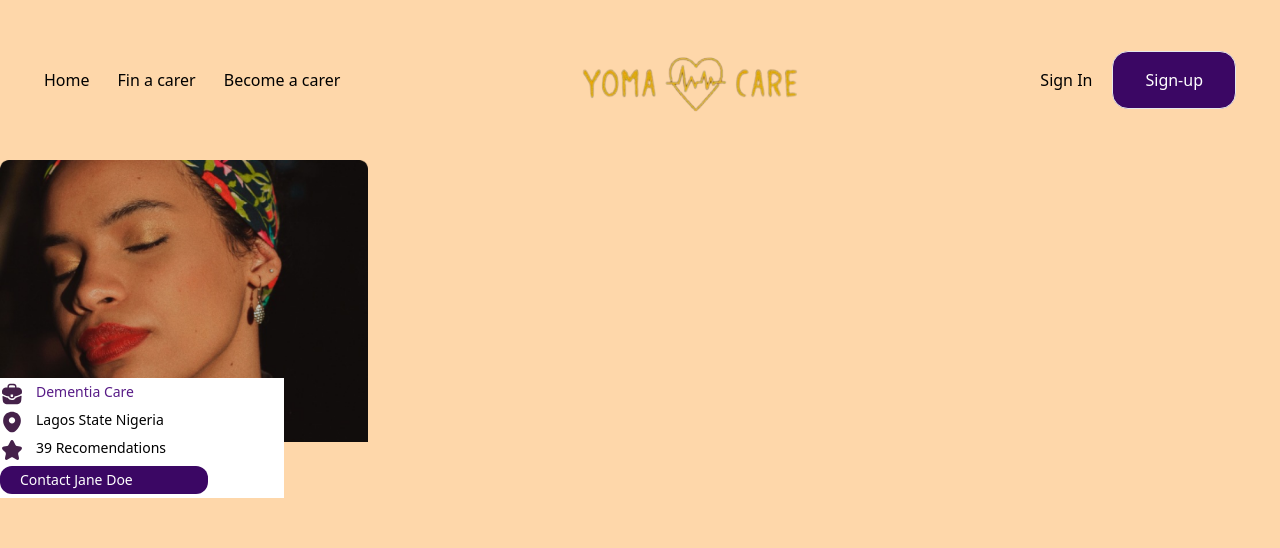
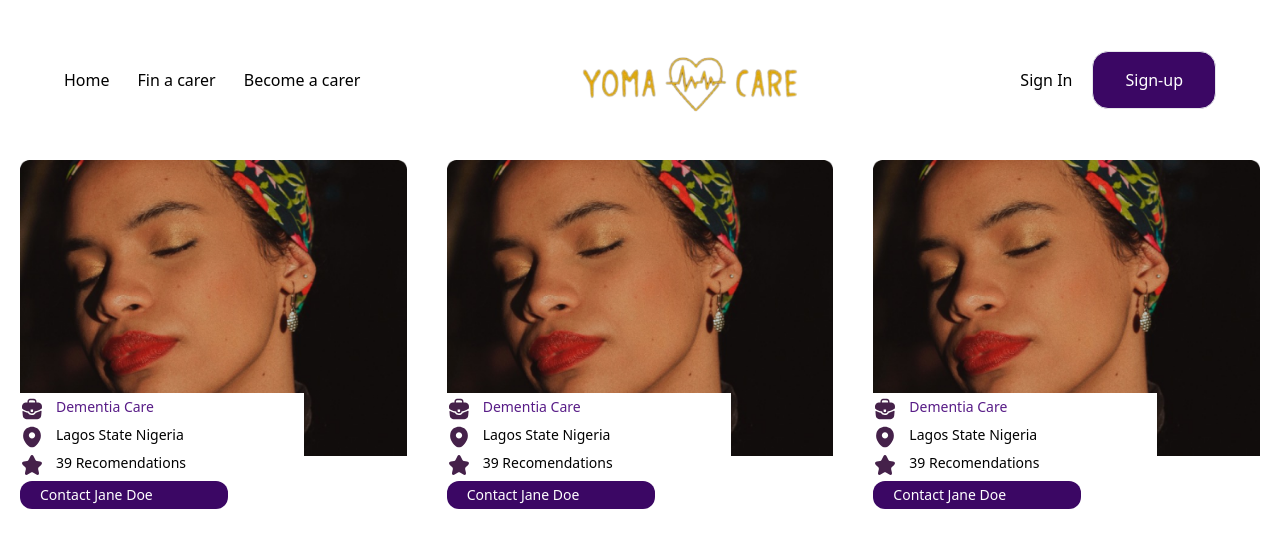
Before and after one commit to rexedge/yoma, a Next.js app: page / in a window 1280 px wide. Shown: the top 548 px of the page. Built offline with nearby package versions, Linux system fonts and the light colour scheme.

Commit message:
update to Micheal

```diff
--- a/src/app/layout.tsx
+++ b/src/app/layout.tsx
@@ -1,21 +1,22 @@
-import './globals.css'
-import { Inter } from 'next/font/google'
-
-const inter = Inter({ subsets: ['latin'] })
+import Header from '@/components/header';
+import './globals.css';
 
 export const metadata = {
-  title: 'Create Next App',
-  description: 'Generated by create next app',
-}
+	title: 'Yoma Care',
+	description: 'Generated by create next app',
+};
 
 export default function RootLayout({
-  children,
+	children,
 }: {
-  children: React.ReactNode
+	children: React.ReactNode;
 }) {
-  return (
-    <html lang="en">
-      <body className={"bg-orange-200"}>{children}</body>
-    </html>
-  )
+	return (
+		<html lang='en'>
+			<body className={''}>
+				<Header />
+				{children}
+			</body>
+		</html>
+	);
 }
--- a/src/app/page.tsx
+++ b/src/app/page.tsx
@@ -1,11 +1,14 @@
-import Body from "@/components/body";
-import Header from "@/components/header";
+import Body from '@/components/body';
+import Section from '@/components/ui/section';
 
 export default function Home() {
 	return (
-		<>
-		<Header/>
-		<Body/>
-		</>
+		<Section p='none'>
+			<div className='grid grid-cols-1 md:grid-cols-2 lg:grid-cols-3 gap-10'>
+				<Body />
+				<Body />
+				<Body />
+			</div>
+		</Section>
 	);
 }
--- a/src/components/body.js
+++ b/src/components/body.js
@@ -1,25 +1,27 @@
-export default function Body(){
-    return(
-        <>
-        <div>
-            <img src="/secure.png" width={368} height={480}/>
+import Image from "next/image";
+
+export default function Body() {
+    return (
+        <div className="max-w-[480px]">
+            <div className="w-full aspect-[1.3]">
+                <Image src="/secure.png" width={480} height={368} alt='' />
             </div>
             <div className=" bg-white w-[284px] h-[120px] relative bottom-16 ">
                 <div className="flex gap-3 pt-1">
                     <svg xmlns="http://www.w3.org/2000/svg" width="24" height="24" viewBox="0 0 24 24" fill="none">
-        <path d="M21.091 6.97953C20.241 6.03953 18.821 5.56953 16.761 5.56953H16.521V5.52953C16.521 3.84953 16.521 1.76953 12.761 1.76953H11.241C7.48101 1.76953 7.48101 3.85953 7.48101 5.52953V5.57953H7.24101C5.17101 5.57953 3.76101 6.04953 2.91101 6.98953C1.92101 8.08953 1.95101 9.56953 2.05101 10.5795L2.06101 10.6495L2.13847 11.4628C2.15273 11.6126 2.2334 11.7479 2.35929 11.8303C2.59909 11.9872 3.00044 12.2459 3.24101 12.3795C3.38101 12.4695 3.53101 12.5495 3.68101 12.6295C5.39101 13.5695 7.27101 14.1995 9.18101 14.5095C9.27101 15.4495 9.68101 16.5495 11.871 16.5495C14.061 16.5495 14.491 15.4595 14.561 14.4895C16.601 14.1595 18.571 13.4495 20.351 12.4095C20.411 12.3795 20.451 12.3495 20.501 12.3195C20.8977 12.0953 21.3093 11.819 21.6845 11.5484C21.7975 11.4668 21.8698 11.3408 21.8852 11.2023L21.901 11.0595L21.951 10.5895C21.961 10.5295 21.961 10.4795 21.971 10.4095C22.051 9.39953 22.031 8.01953 21.091 6.97953ZM13.091 13.8295C13.091 14.8895 13.091 15.0495 11.861 15.0495C10.631 15.0495 10.631 14.8595 10.631 13.8395V12.5795H13.091V13.8295ZM8.91101 5.56953V5.52953C8.91101 3.82953 8.91101 3.19953 11.241 3.19953H12.761C15.091 3.19953 15.091 3.83953 15.091 5.52953V5.57953H8.91101V5.56953Z" fill="#45214A"/>
-        <path d="M20.8733 13.7339C21.2269 13.5656 21.6342 13.8459 21.5988 14.2359L21.2398 18.1897C21.0298 20.1897 20.2098 22.2297 15.8098 22.2297H8.18984C3.78984 22.2297 2.96984 20.1897 2.75984 18.1997L2.41913 14.4519C2.38409 14.0664 2.78205 13.7865 3.13468 13.946C4.2741 14.4615 6.37724 15.3761 7.67641 15.7164C7.84072 15.7594 7.97361 15.877 8.04556 16.0309C8.65253 17.329 9.96896 18.0197 11.8698 18.0197C13.752 18.0197 15.085 17.3024 15.694 16.0011C15.766 15.8471 15.8991 15.7296 16.0635 15.6863C17.443 15.3233 19.6816 14.301 20.8733 13.7339Z" fill="#45214A"/>
+                        <path d="M21.091 6.97953C20.241 6.03953 18.821 5.56953 16.761 5.56953H16.521V5.52953C16.521 3.84953 16.521 1.76953 12.761 1.76953H11.241C7.48101 1.76953 7.48101 3.85953 7.48101 5.52953V5.57953H7.24101C5.17101 5.57953 3.76101 6.04953 2.91101 6.98953C1.92101 8.08953 1.95101 9.56953 2.05101 10.5795L2.06101 10.6495L2.13847 11.4628C2.15273 11.6126 2.2334 11.7479 2.35929 11.8303C2.59909 11.9872 3.00044 12.2459 3.24101 12.3795C3.38101 12.4695 3.53101 12.5495 3.68101 12.6295C5.39101 13.5695 7.27101 14.1995 9.18101 14.5095C9.27101 15.4495 9.68101 16.5495 11.871 16.5495C14.061 16.5495 14.491 15.4595 14.561 14.4895C16.601 14.1595 18.571 13.4495 20.351 12.4095C20.411 12.3795 20.451 12.3495 20.501 12.3195C20.8977 12.0953 21.3093 11.819 21.6845 11.5484C21.7975 11.4668 21.8698 11.3408 21.8852 11.2023L21.901 11.0595L21.951 10.5895C21.961 10.5295 21.961 10.4795 21.971 10.4095C22.051 9.39953 22.031 8.01953 21.091 6.97953ZM13.091 13.8295C13.091 14.8895 13.091 15.0495 11.861 15.0495C10.631 15.0495 10.631 14.8595 10.631 13.8395V12.5795H13.091V13.8295ZM8.91101 5.56953V5.52953C8.91101 3.82953 8.91101 3.19953 11.241 3.19953H12.761C15.091 3.19953 15.091 3.83953 15.091 5.52953V5.57953H8.91101V5.56953Z" fill="#45214A" />
+                        <path d="M20.8733 13.7339C21.2269 13.5656 21.6342 13.8459 21.5988 14.2359L21.2398 18.1897C21.0298 20.1897 20.2098 22.2297 15.8098 22.2297H8.18984C3.78984 22.2297 2.96984 20.1897 2.75984 18.1997L2.41913 14.4519C2.38409 14.0664 2.78205 13.7865 3.13468 13.946C4.2741 14.4615 6.37724 15.3761 7.67641 15.7164C7.84072 15.7594 7.97361 15.877 8.04556 16.0309C8.65253 17.329 9.96896 18.0197 11.8698 18.0197C13.752 18.0197 15.085 17.3024 15.694 16.0011C15.766 15.8471 15.8991 15.7296 16.0635 15.6863C17.443 15.3233 19.6816 14.301 20.8733 13.7339Z" fill="#45214A" />
                     </svg>
                     <div className=" text-purple-900 text-sm">Dementia Care</div>
                 </div>
                 <div className="flex gap-3 pt-1">
                     <svg xmlns="http://www.w3.org/2000/svg" width="24" height="24" viewBox="0 0 24 24" fill="none">
                         <g clip-path="url(#clip0_1525_2741)">
-        <path d="M20.6172 8.45C19.5672 3.83 15.5372 1.75 11.9972 1.75C11.9972 1.75 11.9972 1.75 11.9872 1.75C8.45717 1.75 4.41717 3.82 3.36717 8.44C2.19717 13.6 5.35717 17.97 8.21717 20.72C9.27717 21.74 10.6372 22.25 11.9972 22.25C13.3572 22.25 14.7172 21.74 15.7672 20.72C18.6272 17.97 21.7872 13.61 20.6172 8.45ZM11.9972 13.46C10.2572 13.46 8.84717 12.05 8.84717 10.31C8.84717 8.57 10.2572 7.16 11.9972 7.16C13.7372 7.16 15.1472 8.57 15.1472 10.31C15.1472 12.05 13.7372 13.46 11.9972 13.46Z" fill="#45214A"/>
+                            <path d="M20.6172 8.45C19.5672 3.83 15.5372 1.75 11.9972 1.75C11.9972 1.75 11.9972 1.75 11.9872 1.75C8.45717 1.75 4.41717 3.82 3.36717 8.44C2.19717 13.6 5.35717 17.97 8.21717 20.72C9.27717 21.74 10.6372 22.25 11.9972 22.25C13.3572 22.25 14.7172 21.74 15.7672 20.72C18.6272 17.97 21.7872 13.61 20.6172 8.45ZM11.9972 13.46C10.2572 13.46 8.84717 12.05 8.84717 10.31C8.84717 8.57 10.2572 7.16 11.9972 7.16C13.7372 7.16 15.1472 8.57 15.1472 10.31C15.1472 12.05 13.7372 13.46 11.9972 13.46Z" fill="#45214A" />
                         </g>
                         <defs>
                             <clipPath id="clip0_1525_2741">
-        <rect width="24" height="24" fill="white"/>
+                                <rect width="24" height="24" fill="white" />
                             </clipPath>
                         </defs>
                     </svg>
@@ -27,7 +29,7 @@ export default function Body(){
                 </div>
                 <div className="flex gap-3 pt-1">
                     <svg xmlns="http://www.w3.org/2000/svg" width="24" height="24" viewBox="0 0 24 24" fill="none">
-        <path d="M13.7289 3.50965L15.4889 7.02965C15.7289 7.51965 16.3689 7.98965 16.9089 8.07965L20.0989 8.60965C22.1389 8.94965 22.6189 10.4296 21.1489 11.8896L18.6689 14.3696C18.2489 14.7896 18.0189 15.5996 18.1489 16.1796L18.8589 19.2496C19.4189 21.6796 18.1289 22.6196 15.9789 21.3496L12.9889 19.5796C12.4489 19.2596 11.5589 19.2596 11.0089 19.5796L8.01893 21.3496C5.87893 22.6196 4.57893 21.6696 5.13893 19.2496L5.84893 16.1796C5.97893 15.5996 5.74893 14.7896 5.32893 14.3696L2.84893 11.8896C1.38893 10.4296 1.85893 8.94965 3.89893 8.60965L7.08893 8.07965C7.61893 7.98965 8.25893 7.51965 8.49893 7.02965L10.2589 3.50965C11.2189 1.59965 12.7789 1.59965 13.7289 3.50965Z" fill="#45214A"/>
+                        <path d="M13.7289 3.50965L15.4889 7.02965C15.7289 7.51965 16.3689 7.98965 16.9089 8.07965L20.0989 8.60965C22.1389 8.94965 22.6189 10.4296 21.1489 11.8896L18.6689 14.3696C18.2489 14.7896 18.0189 15.5996 18.1489 16.1796L18.8589 19.2496C19.4189 21.6796 18.1289 22.6196 15.9789 21.3496L12.9889 19.5796C12.4489 19.2596 11.5589 19.2596 11.0089 19.5796L8.01893 21.3496C5.87893 22.6196 4.57893 21.6696 5.13893 19.2496L5.84893 16.1796C5.97893 15.5996 5.74893 14.7896 5.32893 14.3696L2.84893 11.8896C1.38893 10.4296 1.85893 8.94965 3.89893 8.60965L7.08893 8.07965C7.61893 7.98965 8.25893 7.51965 8.49893 7.02965L10.2589 3.50965C11.2189 1.59965 12.7789 1.59965 13.7289 3.50965Z" fill="#45214A" />
                     </svg>
                     <div className="text-sm"> 39 Recomendations</div>
                 </div>
@@ -35,6 +37,6 @@ export default function Body(){
             <div className=" relative bottom-24">
                 <div className=" bg-purple-950 py-1 px-5 w-52 rounded-xl text-white text-sm" > Contact Jane Doe </div>
             </div>
-        </>
+        </div>
     )
 }
--- a/src/components/footer.js
+++ /dev/null
@@ -1,6 +0,0 @@
-export default function footer(){
-    return(
-        <>
-        </>
-    )
-}
--- a/src/components/header.js
+++ b/src/components/header.js
@@ -1,8 +1,9 @@
 import Link from "next/link";
+import Section from "./ui/section";
 
-export default function Header(){
-    return(
-        <>
+export default function Header() {
+    return (
+        <Section p={'none'}>
             <nav className=" flex justify-between m-7 items-center py-4 px-4">
                 <div className="flex gap-7 ">
                     <Link href="/">
@@ -16,7 +17,7 @@ export default function Header(){
                     </Link>
                 </div>
                 <div>
-                <img src="/argue.png"/>
+                    <img src="/argue.png" />
                 </div>
                 <div className="flex gap-5 items-center">
                     <Link href="/Sign-in">
@@ -28,6 +29,6 @@ export default function Header(){
                 </div>
 
             </nav>
-        </>
+        </Section>
     )
 }
--- /dev/null
+++ b/src/components/ui/section.tsx
@@ -0,0 +1,28 @@
+import React from 'react';
+
+export default function Section({
+	children,
+	p,
+}: {
+	children: React.ReactNode;
+	p?: 'none' | 'sm' | 'md' | 'lg';
+}) {
+	const padding = `${
+		p === 'none'
+			? 'py-0'
+			: p === 'sm'
+			? 'py-4'
+			: p === 'md'
+			? 'py-12'
+			: p === 'lg'
+			? 'py-28'
+			: ''
+	}`;
+	return (
+		<div className='w-full'>
+			<div className={`max-w-[90rem] mx-auto ${padding} px-5`}>
+				{children}
+			</div>
+		</div>
+	);
+}
```
Also changed, not shown: src/components/main.js (deleted). Lines whose indentation alone changed are shown as unchanged.
